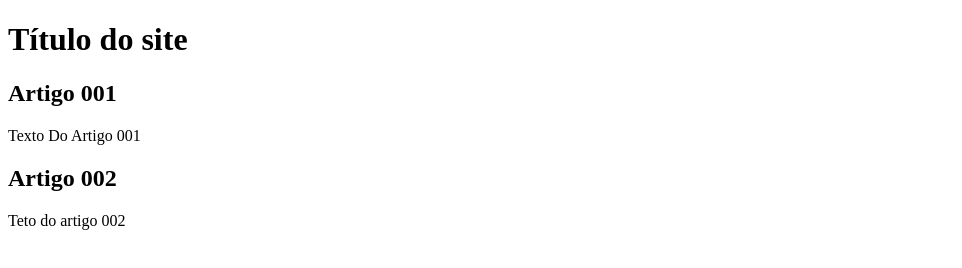
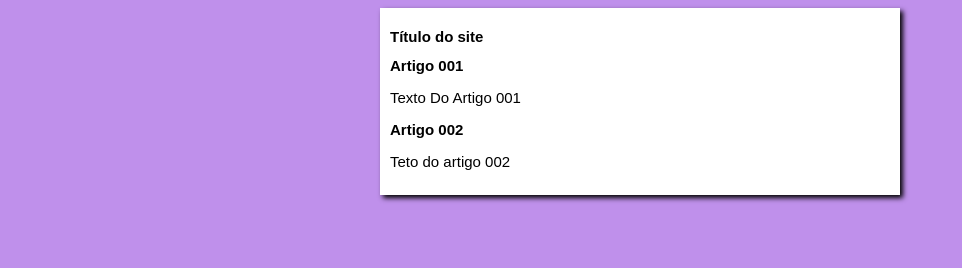
Before and after one commit to DevIgorPaulo/projeto-site, a plain HTML site: page index.html in a window 1280 px wide. Shown: the whole page, without its empty margins (0-962 px from the left). Drawn offline with Linux system fonts and the light colour scheme.

Commit message:
inicio design

```diff
--- /dev/null
+++ b/css/style.css
@@ -0,0 +1,16 @@
+*{
+    font-family: Arial, Helvetica, sans-serif;
+    font-size: 15px;
+}
+
+body{
+    background-color: rgb(191, 144, 235);
+}
+
+main{
+    background-color: white;
+    width: 500px;
+    margin: auto;
+    padding: 10px;
+    box-shadow: 3px 3px 5px black;
+}
--- a/index.html
+++ b/index.html
@@ -3,7 +3,8 @@
 <head>
     <meta charset="UTF-8">
     <meta name="viewport" content="width=device-width, initial-scale=1.0">
-    <title>Titulo do site</title>
+    <link rel="stylesheet" href="css/style.css">
+    <title>Curso em Video</title>
 </head>
 <body>
     <main>
```
